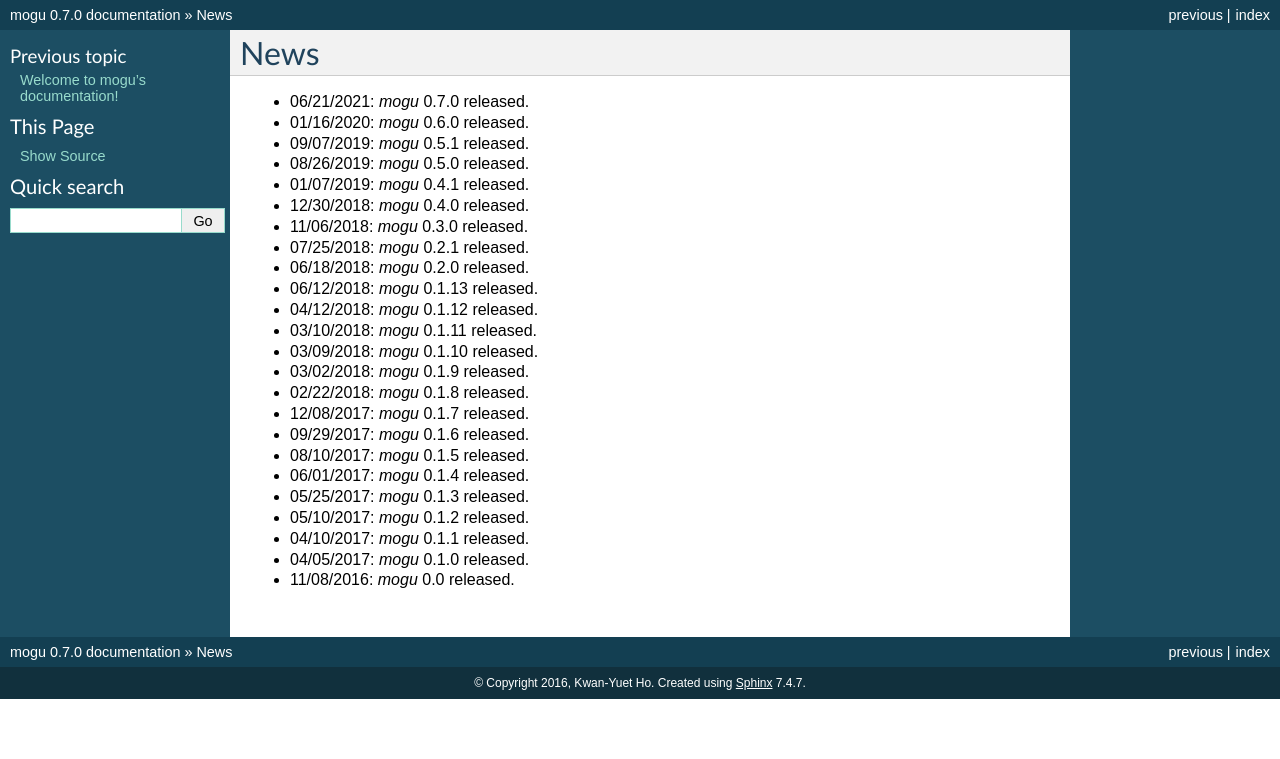
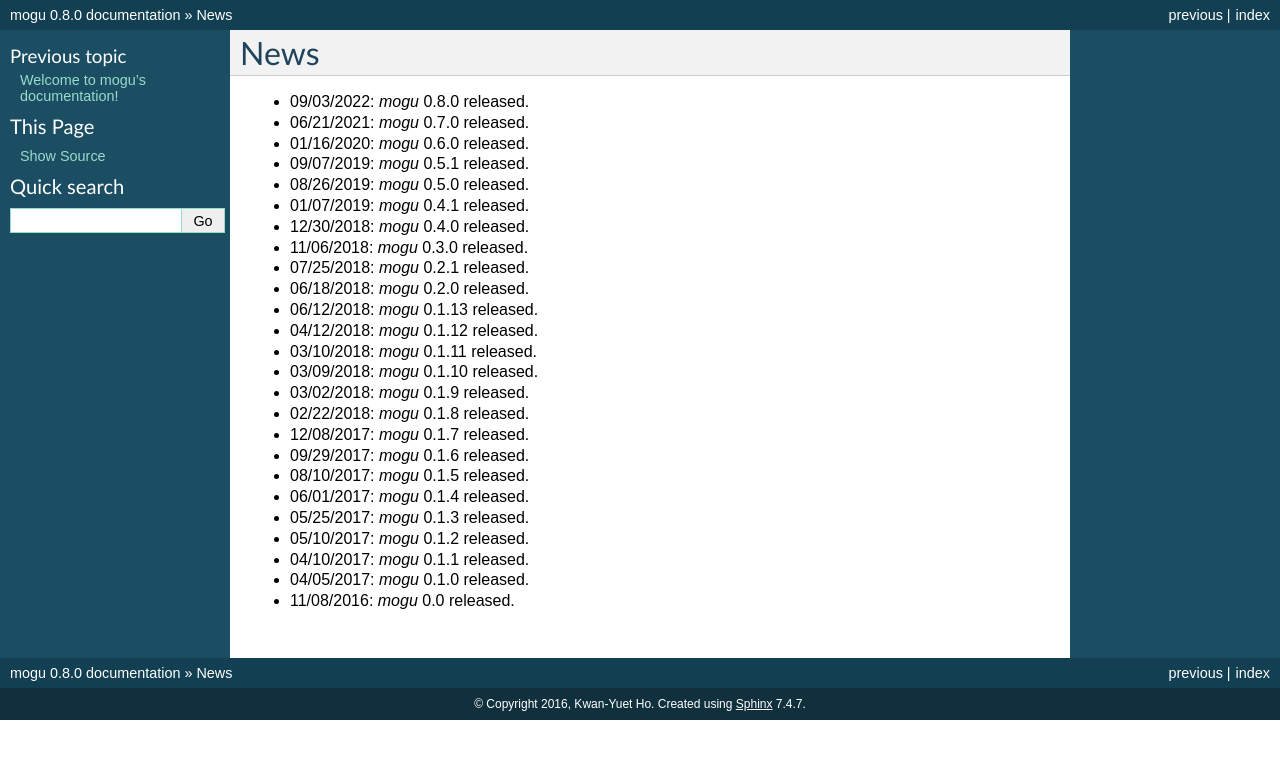
Before and after one commit to stephenhky/MoguNumerics, a Sphinx documentation site: the page built from docs/news.rst, in a window 1280 px wide. Shown: the top 759 px of the page. Built offline with Sphinx 7.4.7, drawn with Linux system fonts in a browser that asks for light colours.

Commit message:
release 0.8.0

```diff
--- a/docs/conf.py
+++ b/docs/conf.py
@@ -59,9 +59,9 @@ author = u'Kwan-Yuet Ho'
 # built documents.
 #
 # The short X.Y version.
-version = '0.7'
+version = '0.8'
 # The full version, including alpha/beta/rc tags.
-release = '0.7.0'
+release = '0.8.0'
 
 # The language for content autogenerated by Sphinx. Refer to documentation
 # for a list of supported languages.
--- a/docs/news.rst
+++ b/docs/news.rst
@@ -1,6 +1,7 @@
 News
 ====
 
+* 09/03/2022: `mogu` 0.8.0 released.
 * 06/21/2021: `mogu` 0.7.0 released.
 * 01/16/2020: `mogu` 0.6.0 released.
 * 09/07/2019: `mogu` 0.5.1 released.
--- a/setup.py
+++ b/setup.py
@@ -26,7 +26,7 @@ def install_requirements():
 
 
 setup(name='mogu',
-      version="0.8.0a2",
+      version="0.8.0",
       description="Collection of Simple Numerical Routines",
       long_description="Collection of simple numerical routines, independent of each other",
       classifiers=[
```
Also changed, not shown: README.md (+1 -0 lines).
